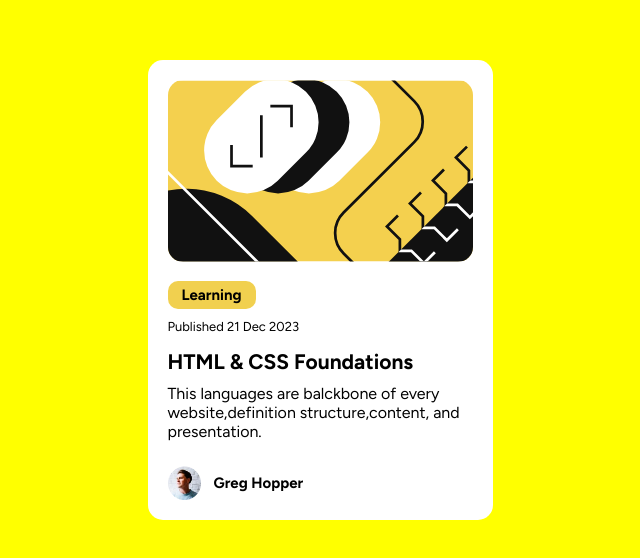
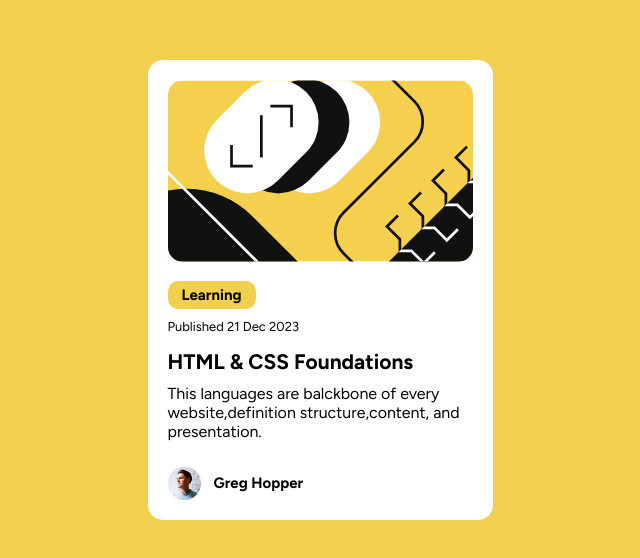
Before and after one commit to srsanjaykumar/Blog-preview-card, a plain HTML site: page index.html in a window 1280 px wide. Shown: the part 110-668 px from the top of the page, without its empty margins (320-960 px from the left). Drawn offline with Linux system fonts and the light colour scheme.

Commit message:
Color yellow changed

```diff
--- a/style.css
+++ b/style.css
@@ -11,7 +11,7 @@ body {
   display: flex;
   justify-content: center;
   align-items: center;
-  background-color: yellow;
+  background-color:#f1d04f;
   font-family: "Figtree", sans-serif;
 }
 
```
